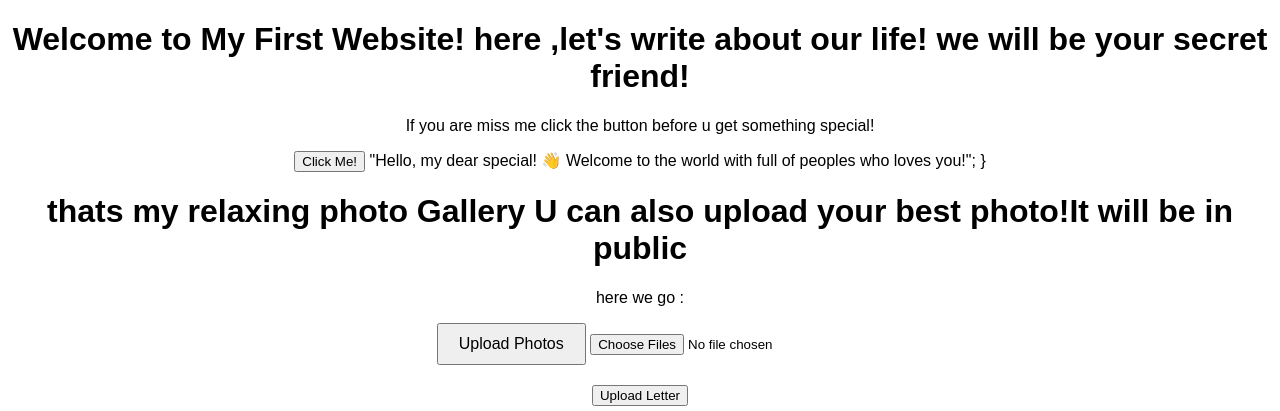
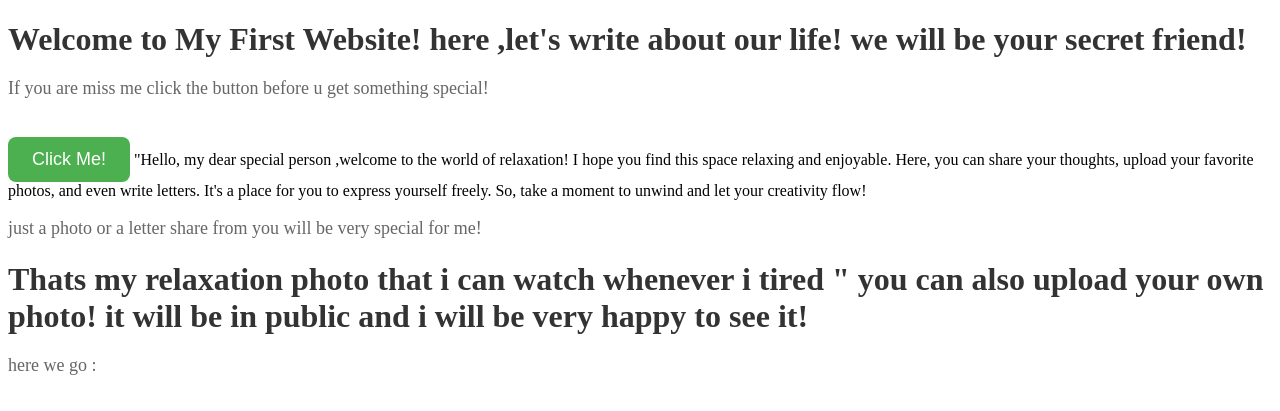
Before and after one commit to Tynw03/thuya, a plain HTML site: page index.html in a window 1280 px wide. Shown: the top 411 px of the page. Drawn offline with Linux system fonts and the light colour scheme.

Commit message:
Update index.html

```diff
--- a/index.html
+++ b/index.html
@@ -28,8 +28,9 @@
             alert("I love you! ❤️");
         }
     </script>
-         "Hello, my dear special! 👋 Welcome to the world with full of peoples who loves you!";
-        }
+         "Hello, my dear special person ,welcome to the world of relaxation!        I hope you find this space relaxing and enjoyable. Here, you can share your thoughts, upload your favorite photos, and even write letters. It's a place for you to express yourself freely. So, take a moment to unwind and let your creativity flow! </p>
+    <p>  just a photo or a letter share from you will be very special for me! </p>
+
     </script>
 
 </body>
@@ -41,22 +42,40 @@
     <title>Stable Photo Gallery</title>
     <style>
 
-        body {
-            font-family: Arial, sans-serif;
-            text-align: center;
-            margin-top: 50px;
-        }
-        #photos img {
-            width: 200px;
-            height: 200px
-            margin: 10px;
-            cursor: pointer;
-        }
+        body body {
+        font-family: 'Arial', sans-serif;
+        background: linear-gradient(to right, #f8f9fa, #e0f7fa);
+        text-align: center;
+        padding-top: 50px;
+    }
+    h1 {
+        color: #333;
+        font-size: 32px;
+        margin-bottom: 20px;
+    }
+    p {
+        font-size: 18px;
+        color: #666;
+    }
+    button {
+        padding: 12px 24px;
+        font-size: 18px;
+        background-color: #4CAF50;
+        border: none;
+        color: white;
+        border-radius: 8px;
+        cursor: pointer;
+        margin-top: 20px;
+        transition: background-color 0.3s;
+    }
+    button:hover {
+        background-color: #45a049;
+    }
     </style>
 </head>
 <body>
 
-    <h1>thats my relaxing photo Gallery U can also upload your best photo!It will be in public </h1>
+    <h1>Thats my relaxation photo that i can watch whenever i tired " you can also upload your own photo! it will be in public and i will be very happy to see it! </h1>
     <p>  here we go :</p>
     <button id="uploadButton" onclick="document.getElementById('fileInput').click()">Upload Photos</button>
 
@@ -251,7 +270,7 @@ window.onload = function() {
 </head>
 <body>
 
-    <h1>Write on A4 Paper</h1>
+    <h1> Do you want to say something for me ? here is A4 paper that u can write everythings. </h1>
     <button id="uploadButton" onclick="openTextArea()">Click to Write Letter</button>
     <button id="resetButton" onclick="resetText()" style="display: none;">Reset Letter</button>
     <button id="saveButton" onclick="saveText()" style="display: none;">Save Letter</button>
```
